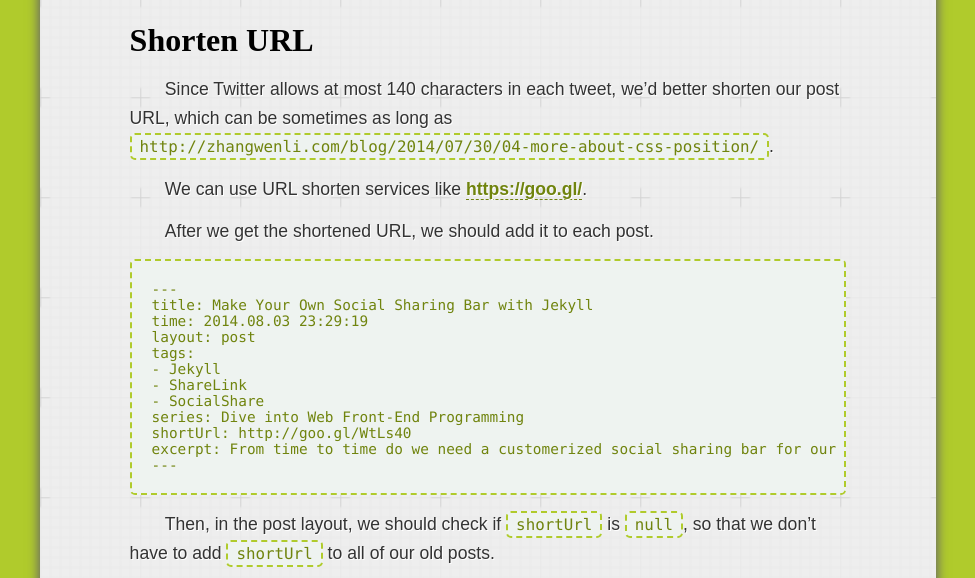
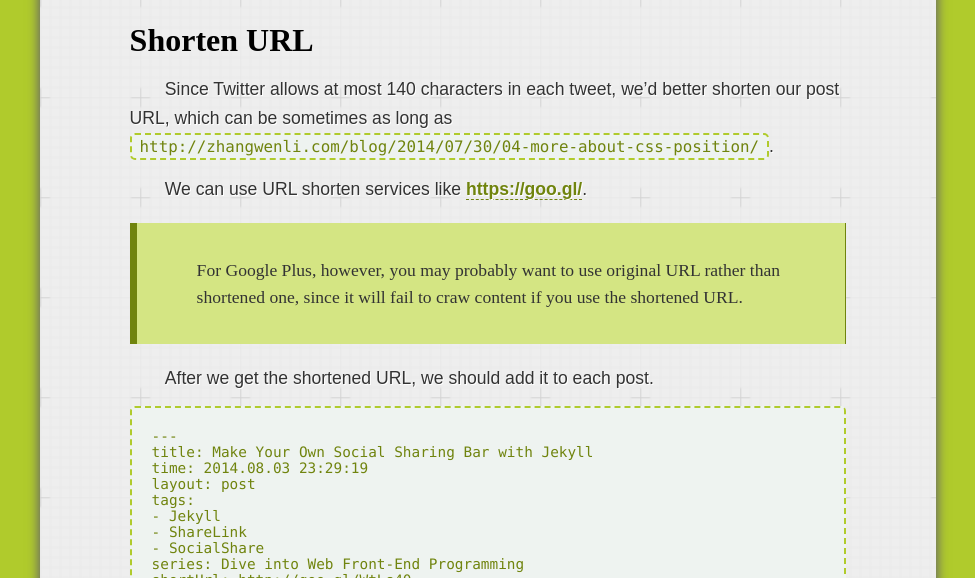
Before and after one commit to Ovilia/blog, a Jekyll site: the page built from _posts/2014-08-03-make-your-own-social-sharing-bar-with-jekyll.md, in a window 1280 px wide and 900 px high, scrolled down 2283 px, cut to the strip 0-578 px from the top of the window. Shown: the whole strip, without its empty margins (152-1127 px from the left). Built offline with Jekyll 4.4.1, drawn with Linux system fonts in a browser that asks for light colours; Markdown is read by kramdown in place of the engine named in the settings; comment, search, counter and statistics services are not loaded.

Commit message:
use original URL for g+

```diff
--- a/_layouts/post.html
+++ b/_layouts/post.html
@@ -48,7 +48,7 @@
     <div class="social-share">
         <a class="social-share-element" id="social-twitter" href="https://twitter.com/intent/tweet?text={{ page.title }}&url={{ url }}&via=OviliaZhang&hashtags={{ tagStr }}" target="_blank" title="Share this post on Twitter"></a>
         <a class="social-share-element" id="social-facebook" href="https://www.facebook.com/sharer/sharer.php?t={{ page.title }}&u={{ url }}" target="_blank" title="Share this post on Facebook"></a>
-        <a class="social-share-element" id="social-google" href="https://plus.google.com/share?url={{ url }}" target="_blank" title="Share this post on Google Plus"></a>
+        <a class="social-share-element" id="social-google" href="https://plus.google.com/share?url={{ site.url }}{{ page.url }}" target="_blank" title="Share this post on Google Plus"></a>
         <a class="social-share-element" id="social-linkedin" href="http://www.linkedin.com/shareArticle?mini=true&title={{ page.title }}&url={{ url }}&source=http%3a%2f%2fzhangwenli.com" target="_blank" title="Share this post on LinkedIn"></a>
         <a class="social-share-element" id="social-weibo" href="http://v.t.sina.com.cn/share/share.php?title=来看看+%40Ovilia允执厥中+的博文吧：{{ page.title }}&url={{ url }}" target="_blank" title="Share this post on Sina Weibo"></a>
     </div>
--- a/_posts/2014-08-03-make-your-own-social-sharing-bar-with-jekyll.md
+++ b/_posts/2014-08-03-make-your-own-social-sharing-bar-with-jekyll.md
@@ -46,6 +46,8 @@
 
 We can use URL shorten services like <a href="https://goo.gl/" target="_blank">https://goo.gl/</a>.
 
+> For Google Plus, however, you may probably want to use original URL rather than shortened one, since it will fail to craw content if you use the shortened URL.
+
 After we get the shortened URL, we should add it to each post.
 
 {% highlight text %}
```
